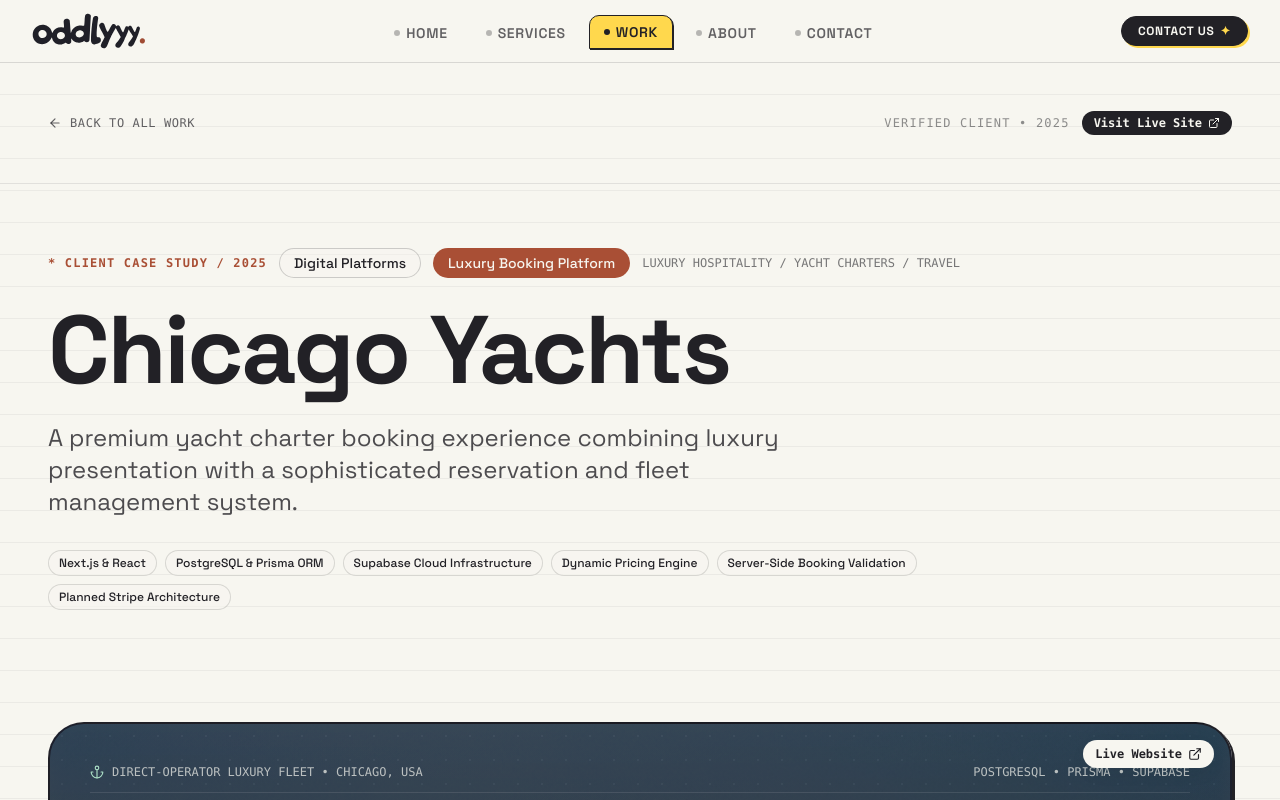
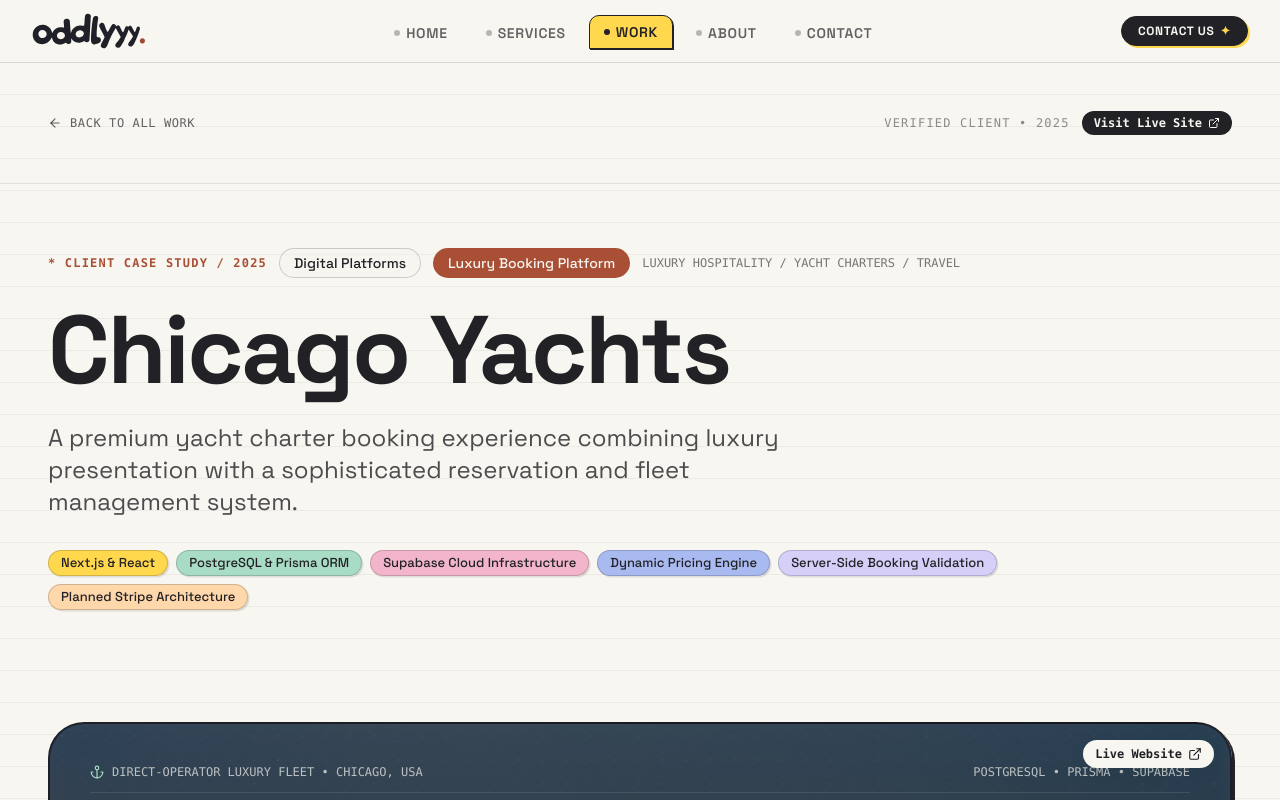
Before and after one commit to Atharva0393/Oddlyyy, a Next.js app: page /work/chicago-yachts in a window 1280 px wide. Shown: the top 800 px of the page. Built offline with nearby package versions, Linux system fonts and the light colour scheme; a web font is replaced by a local one.

Commit message:
Display project tech stack in highlighted colorful tactile boxes across all case studies

```diff
--- a/src/components/sections/CaseStudyLayout.tsx
+++ b/src/components/sections/CaseStudyLayout.tsx
@@ -33,6 +33,15 @@ export interface CaseStudyLayoutProps {
   nextProject?: ProjectItem;
   relatedProjects?: ProjectItem[];
 }
+
+const STACK_TAG_VARIANTS: Array<"yellow" | "mint" | "pink" | "blue" | "lavender" | "peach"> = [
+  "yellow",
+  "mint",
+  "pink",
+  "blue",
+  "lavender",
+  "peach",
+];
 
 /**
  * Visual graphic component tailored to each of the four official client projects
@@ -283,8 +292,12 @@ export const CaseStudyLayout: React.FC<CaseStudyLayoutProps> = ({
 
           {/* Project Tag Pills */}
           <div className="flex flex-wrap gap-2 pt-2">
-            {project.technologiesUsed?.map((tech) => (
-              <Tag key={tech} size="sm" variant="cream">
+            {project.technologiesUsed?.map((tech, index) => (
+              <Tag
+                key={tech}
+                size="sm"
+                variant={STACK_TAG_VARIANTS[index % STACK_TAG_VARIANTS.length]}
+              >
                 {tech}
               </Tag>
             ))}
@@ -547,14 +560,14 @@ export const CaseStudyLayout: React.FC<CaseStudyLayoutProps> = ({
               </p>
 
               <div className="flex flex-wrap gap-2 pt-2">
-                {project.technologiesUsed?.map((tech) => (
-                  <span
+                {project.technologiesUsed?.map((tech, index) => (
+                  <Tag
                     key={tech}
-                    className="inline-flex items-center gap-1.5 px-3 py-1.5 rounded-lg text-xs font-mono bg-ink/5 border border-ink/15 text-ink hover:border-terracotta hover:text-terracotta transition-colors"
+                    size="sm"
+                    variant={STACK_TAG_VARIANTS[index % STACK_TAG_VARIANTS.length]}
                   >
-                    <span className="w-1.5 h-1.5 rounded-full bg-terracotta" />
-                    <span>{tech}</span>
-                  </span>
+                    {tech}
+                  </Tag>
                 ))}
               </div>
             </div>
--- a/src/components/ui/Tag.tsx
+++ b/src/components/ui/Tag.tsx
@@ -5,7 +5,7 @@ export interface TagProps {
   children: React.ReactNode;
   isActive?: boolean;
   onClick?: () => void;
-  variant?: "cream" | "lavender" | "mint" | "ink";
+  variant?: "cream" | "lavender" | "mint" | "ink" | "yellow" | "pink" | "blue" | "peach";
   size?: "sm" | "md";
   className?: string;
 }
@@ -22,16 +22,20 @@ export const Tag: React.FC<TagProps> = ({
 
   const baseVariantClasses = {
     cream: "bg-cream/70 text-ink border-ink/15 hover:border-ink",
-    lavender: "bg-lavender text-ink border-ink/15 hover:border-ink",
-    mint: "bg-mint text-ink border-ink/15 hover:border-ink",
+    lavender: "bg-[#D6D0F9] text-ink border-ink/20 hover:border-ink shadow-[1.5px_1.5px_0px_rgba(34,33,38,0.12)] hover:-translate-y-0.5",
+    mint: "bg-[#A9DCC4] text-ink border-ink/20 hover:border-ink shadow-[1.5px_1.5px_0px_rgba(34,33,38,0.12)] hover:-translate-y-0.5",
     ink: "bg-ink text-cream border-ink",
+    yellow: "bg-[#FFD84D] text-ink border-ink/20 hover:border-ink shadow-[1.5px_1.5px_0px_rgba(34,33,38,0.12)] hover:-translate-y-0.5",
+    pink: "bg-[#F3B5CB] text-ink border-ink/20 hover:border-ink shadow-[1.5px_1.5px_0px_rgba(34,33,38,0.12)] hover:-translate-y-0.5",
+    blue: "bg-[#A9BAF0] text-ink border-ink/20 hover:border-ink shadow-[1.5px_1.5px_0px_rgba(34,33,38,0.12)] hover:-translate-y-0.5",
+    peach: "bg-[#FED7AA] text-ink border-ink/20 hover:border-ink shadow-[1.5px_1.5px_0px_rgba(34,33,38,0.12)] hover:-translate-y-0.5",
   };
 
   const activeClasses =
     "bg-terracotta text-cream border-terracotta shadow-sm hover:bg-terracotta";
 
   const sizeClasses = {
-    sm: "px-2.5 py-1 text-xs",
+    sm: "px-3 py-1 text-xs sm:text-[13px]",
     md: "px-3.5 py-1.5 text-xs md:text-sm",
   };
 
```
